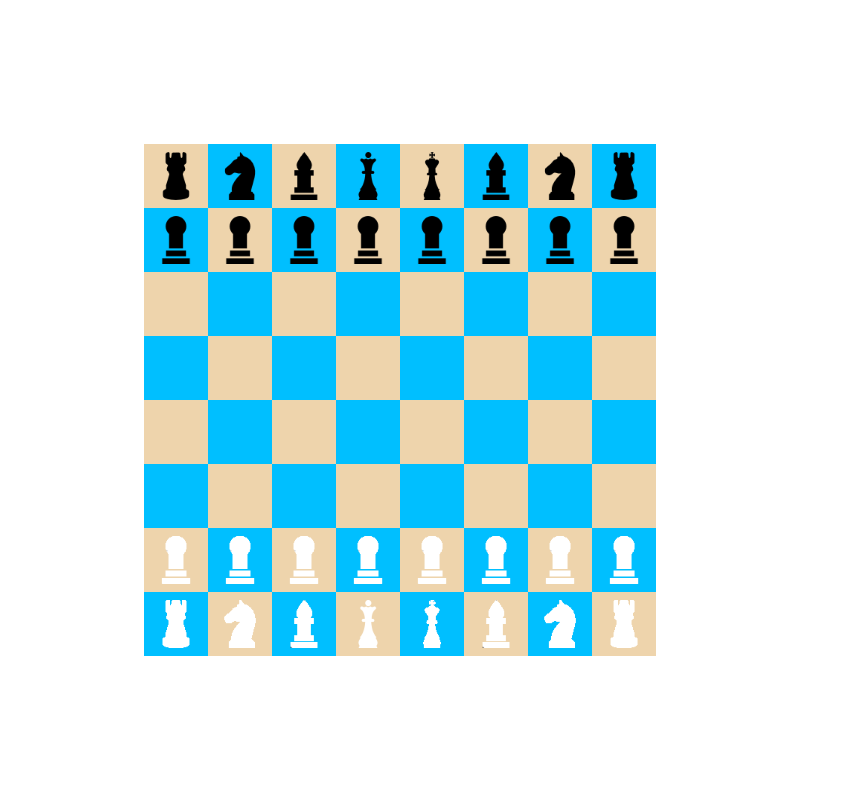
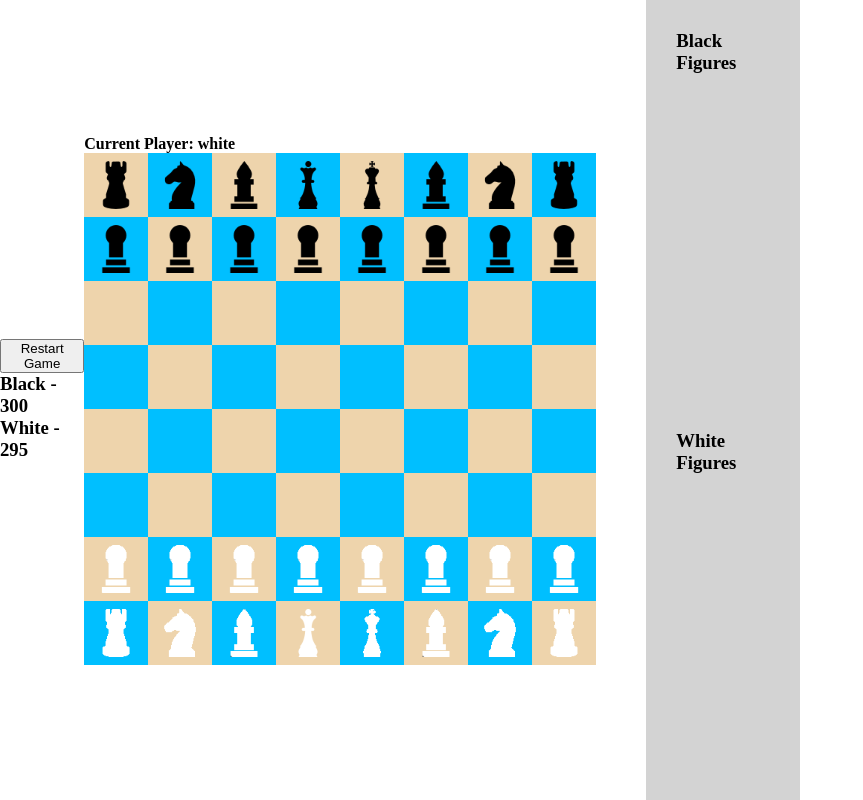
Before and after one commit to Stanislau-Cherak/Chess, a React (Create React App) app: page / in a window 1280 px wide. Shown: the whole page, without its empty margins (0-863 px from the left). Built offline with nearby package versions, Linux system fonts and the light colour scheme.

Commit message:
added some functions

```diff
--- a/src/App.css
+++ b/src/App.css
@@ -12,8 +12,8 @@
 }
 
 .board {
-  width: calc(64px*8);
-  height: calc(64px*8);
+  width: calc(64px * 8);
+  height: calc(64px * 8);
   display: flex;
   flex-wrap: wrap;
 }
@@ -26,7 +26,7 @@
   align-items: center;
 }
 
-.cell img{
+.cell img {
   width: 48px;
   height: 48px;
   position: relative;
@@ -51,3 +51,10 @@
   border-radius: 50%;
   background-color: #22c022;
 }
+
+.lost {
+  height: calc(50vh - 60px);
+  padding: 30px;
+  margin-left: 50px;
+  background-color: lightgray;
+}
--- a/src/App.tsx
+++ b/src/App.tsx
@@ -2,15 +2,23 @@ import React, { useEffect, useState } from 'react';
 import './App.css'
 
 import { Board } from './models/Board';
+import { Player } from './models/Player';
+import { Colors } from './models/Colors';
 
 import BoardComponent from './components/BoardComponent';
+import LostFigures from './components/LostFigures';
+import Timer from './components/Timer';
 
 const App = () => {
 
   const [board, setBoard] = useState(new Board());
+  const [whitePlayer, setWhitePlayer] = useState(new Player(Colors.WHITE));
+  const [blackPlayer, setBlackPlayer] = useState(new Player(Colors.BLACK));
+  const [currentPlayer, setCurrentPlayer] = useState<Player | null>(null);
 
   useEffect(() => {
     restart();
+    setCurrentPlayer(whitePlayer);
   }, [])
 
   function restart() {
@@ -20,12 +28,33 @@ const App = () => {
     setBoard(newBoard);
   }
 
+  function swapPlayer() {
+    setCurrentPlayer(currentPlayer?.color === Colors.WHITE ? blackPlayer : whitePlayer);
+  }
+
   return (
     <div className='app'>
+      <Timer
+      currentPlayer={currentPlayer}
+      restart={restart}
+      />
       <BoardComponent
         board={board}
         setBoard={setBoard}
+        currentPlayer={currentPlayer}
+        swapPlayer={swapPlayer}
       />
+      <div>
+        <LostFigures
+        title='Black Figures'
+        figures={board.lostBlackFigures}
+        />
+        <LostFigures
+        title='White Figures'
+        figures={board.lostWhiteFigures}
+        />
+
+      </div>
     </div>
   );
 }
--- a/src/components/BoardComponent.tsx
+++ b/src/components/BoardComponent.tsx
@@ -1,26 +1,31 @@
 import React, { useEffect, useState } from "react";
 import { Board } from "../models/Board";
 import { Cell } from "../models/Cell";
+import { Player } from "../models/Player";
 
 import CellComponent from "./CellComponent";
 
 interface BoardProps {
   board: Board;
+  currentPlayer: Player | null;
   setBoard: (board: Board) => void;
+  swapPlayer: () => void;
 }
 
-const BoardComponent: React.FC<BoardProps> = ({ board, setBoard }) => {
+const BoardComponent: React.FC<BoardProps> = ({ board, setBoard, currentPlayer, swapPlayer }) => {
 
   const [selectedCell, setSelectedCell] = useState<Cell | null>(null);
 
   function click(cell: Cell) {
     if (selectedCell && selectedCell !== cell && selectedCell.figure?.canMove(cell)) {
       selectedCell.moveFigure(cell);
+      swapPlayer();
       setSelectedCell(null);
-    } else{
+    } else {
+      if (cell.figure?.color === currentPlayer?.color) {
         setSelectedCell(cell);
       }
-
+    }
   }
 
   function highlightCell() {
@@ -38,6 +43,10 @@ const BoardComponent: React.FC<BoardProps> = ({ board, setBoard }) => {
   }, [selectedCell])
 
   return (
+    <div>
+      <h4>
+        Current Player: {currentPlayer?.color}
+      </h4>
       <div className="board">
         {board.cells.map((row, i) =>
           <React.Fragment key={i}>
@@ -53,6 +62,8 @@ const BoardComponent: React.FC<BoardProps> = ({ board, setBoard }) => {
           </React.Fragment>
         )}
       </div>
+    </div>
+
   )
 }
 
--- /dev/null
+++ b/src/components/LostFigures.tsx
@@ -0,0 +1,25 @@
+import React from "react";
+import { Figure } from "../models/figures/Figure";
+
+interface LostFiguresProps {
+  title: string,
+  figures: Figure[],
+}
+
+const LostFigures: React.FC<LostFiguresProps> = ({ title, figures }) => {
+  return (
+    <div className="lost">
+      <h3>{title}</h3>
+      {figures.map(figure =>
+        <div key={figure.id}>
+          {figure.name} {figure.logo && <img width={20} height={20} src={figure.logo} />}
+
+        </div>
+
+      )}
+
+    </div>
+  )
+}
+
+export default LostFigures;
--- /dev/null
+++ b/src/components/Timer.tsx
@@ -0,0 +1,61 @@
+import React, { useEffect, useRef, useState } from "react";
+import { Colors } from "../models/Colors";
+import { Player } from "../models/Player";
+
+interface TimerProps {
+  currentPlayer: Player | null,
+  restart: () => void,
+
+}
+
+const Timer: React.FC<TimerProps> = ({ currentPlayer, restart }) => {
+
+  const [blackTime, setBlackTime] = useState(300);
+  const [whiteTime, setWhiteTime] = useState(300);
+  const timer = useRef<null | ReturnType<typeof setInterval>>(null);
+
+  useEffect(() => {
+    startTimer();
+  }, [currentPlayer])
+
+  function startTimer() {
+    if (timer.current) {
+      clearInterval(timer.current);
+    }
+    const callback = currentPlayer?.color === Colors.WHITE ? decrementWhiteTimer : decrementBlackTimer;
+    timer.current = setInterval(callback, 1000);
+  }
+
+  function decrementBlackTimer() {
+    setBlackTime(prev => prev - 1);
+  }
+
+  function decrementWhiteTimer() {
+    setWhiteTime(prev => prev - 1);
+  }
+
+  const handleRestart=()=>{
+    setWhiteTime(300);
+    setBlackTime(300);
+    restart()
+  }
+
+  return (
+    <div>
+      <div>
+        <button
+          onClick={handleRestart}
+        >Restart Game
+        </button>
+      </div>
+      <h3>
+        Black - {blackTime}
+      </h3>
+      <h3>
+        White - {whiteTime}
+      </h3>
+    </div>
+  )
+}
+
+export default Timer;
--- a/src/models/Board.ts
+++ b/src/models/Board.ts
@@ -1,6 +1,7 @@
 import { Cell } from "./Cell";
 import { Colors } from "./Colors";
 import { Bishop } from "./figures/Bishop";
+import { Figure } from "./figures/Figure";
 import { King } from "./figures/King";
 import { Knight } from "./figures/Knight";
 import { Pawn } from "./figures/Pawn";
@@ -9,6 +10,8 @@ import { Rook } from "./figures/Rook";
 
 export class Board {
   cells: Cell[][] = []
+  lostBlackFigures: Figure[]=[]
+  lostWhiteFigures: Figure[]=[]
 
   public initCells() {
     for (let i = 0; i < 8; i++) {
@@ -27,6 +30,8 @@ export class Board {
   public getCopyBoard(): Board {
     const newBoard = new Board();
     newBoard.cells = this.cells;
+    newBoard.lostBlackFigures=this.lostBlackFigures;
+    newBoard.lostWhiteFigures=this.lostWhiteFigures;
     return newBoard;
   }
 
--- a/src/models/Cell.ts
+++ b/src/models/Cell.ts
@@ -85,9 +85,18 @@ export class Cell {
     this.figure.cell = this;
   }
 
+  addLostFigure(figure: Figure) {
+    figure.color === Colors.BLACK
+      ? this.board.lostBlackFigures.push(figure)
+      : this.board.lostWhiteFigures.push(figure);
+  }
+
   moveFigure(target: Cell) {
     if (this.figure && this.figure?.canMove(target)) {
-      this.figure?.moveFigure(target);
+      this.figure.moveFigure(target);
+      if (target.figure) {
+        this.addLostFigure(target.figure);
+      }
       target.setFigure(this.figure);
       this.figure = null;
     }
--- a/src/models/Player.ts
+++ b/src/models/Player.ts
@@ -1,3 +1,10 @@
+import { Colors } from "./Colors";
+
 export class Player {
+  color: Colors;
+
+  constructor(color: Colors) {
+    this.color = color;
+  }
 
 }
--- a/src/models/figures/Figure.ts
+++ b/src/models/figures/Figure.ts
@@ -3,13 +3,13 @@ import logo from '../../assets/black-king.png';
 import { Cell } from "../Cell";
 
 export enum FigureNames {
-  FIGURE = 'Фигура',
-  KING = 'Король',
-  KNIGHT = 'Конь',
-  PAWN = 'Пешка',
-  QUEEN = 'Ферзь',
-  ROOK = 'Ладья',
-  BISHOP = 'Слон',
+  FIGURE = 'Figure',
+  KING = 'King',
+  KNIGHT = 'Knight',
+  PAWN = 'Pawn',
+  QUEEN = 'Quee',
+  ROOK = 'Rook',
+  BISHOP = 'Bishop',
 }
 
 export class Figure {
--- a/src/models/figures/King.ts
+++ b/src/models/figures/King.ts
@@ -9,14 +9,22 @@ export class King extends Figure {
   constructor(color: Colors, cell: Cell) {
     super(color, cell);
     this.logo = color === Colors.BLACK ? blackLogo : whiteLogo;
-    this.name=FigureNames.KING;
+    this.name = FigureNames.KING;
   }
 
   canMove(target: Cell): boolean {
     if (!super.canMove(target)) {
       return false;
     }
-    return true;
+
+    const dx = Math.abs(this.cell.x - target.x);
+    const dy = Math.abs(this.cell.y - target.y);
+
+    if ((dx <= 1) && (dy <= 1)) {
+      return true;
+    }
+
+    return false;
   }
 
 }
--- a/src/models/figures/Pawn.ts
+++ b/src/models/figures/Pawn.ts
@@ -30,11 +30,11 @@ export class Pawn extends Figure {
       && this.cell.board.getCell(target.x, target.y).isEmpty()) {
       return true;
     }
-    if(target.y==this.cell.y+direction
-      && (target.x===this.cell.x+1||target.x===this.cell.x-1)
-      && this.cell.isEnemy(target)){
-        return true;
-      }
+    if (target.y === this.cell.y + direction
+      && (target.x === this.cell.x + 1 || target.x === this.cell.x - 1)
+      && this.cell.isEnemy(target)) {
+      return true;
+    }
     return false;
   }
 
```
Lines whose indentation alone changed are shown as unchanged.
